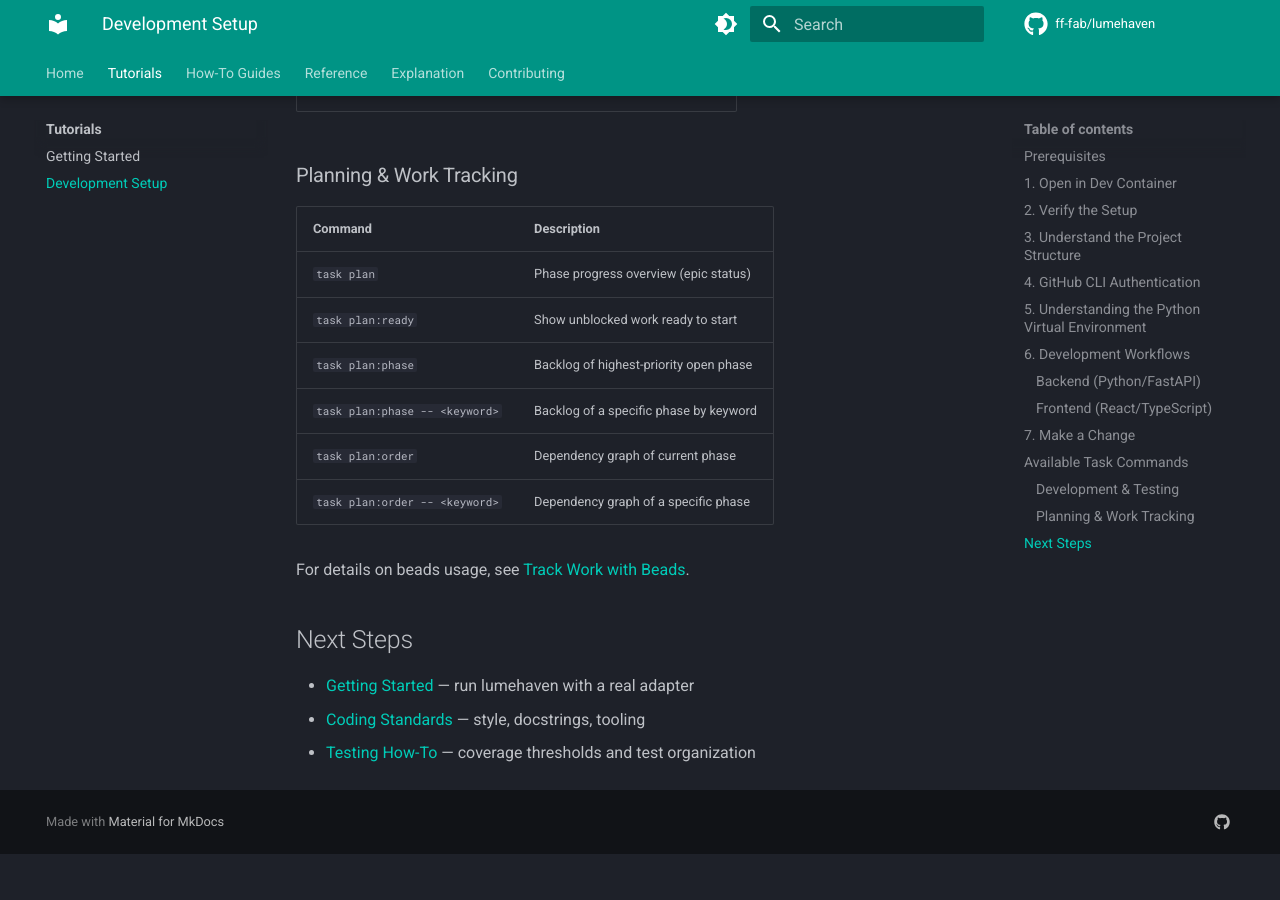
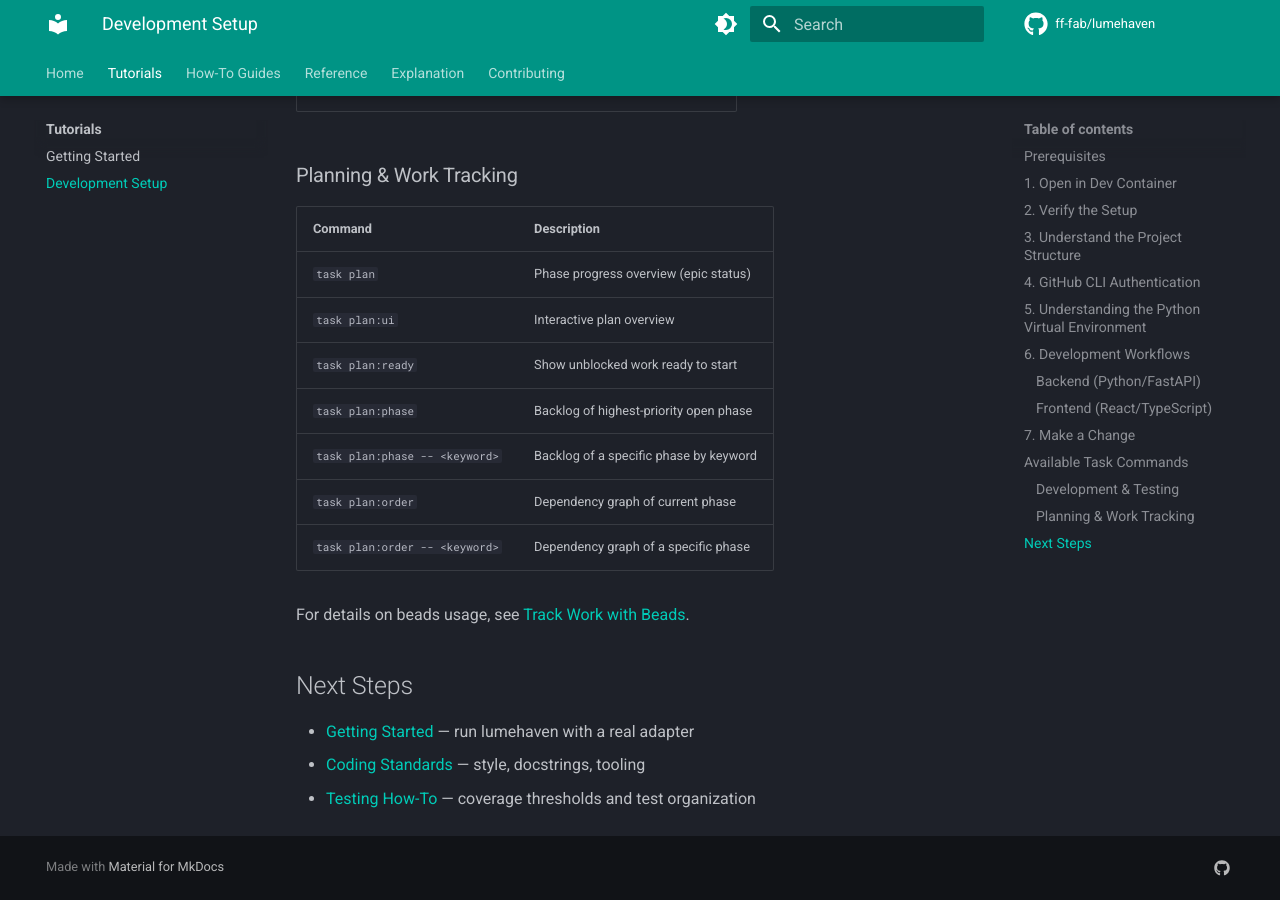
Before and after one commit to ff-fab/lumehaven, an MkDocs documentation site: the page built from docs/tutorials/development-setup.md, in a window 1280 px wide and 900 px high, scrolled down 4551 px. Built offline with MkDocs 1.6.1 and Material for MkDocs 9.7.7, drawn with Linux system fonts in a browser that asks for light colours; comment, search, counter and statistics services are not loaded; before the commit the page ends 5405 px from its top, so only the background shows below that.

Commit message:
feat: add interactive epic browser (task plan:ui) (#45)
* feat: add interactive epic browser (task plan:ui)

- Add fzf to devcontainer for interactive terminal UIs
- New task plan:ui launches fzf-powered epic browser with preview pane
- Preview shows phase backlog with compact formatting:
  - Stripped redundant type tags and parent-only blockers
  - Shortened child IDs, arrow notation for dependencies
  - Dimmed blocked tasks, adaptive layout by terminal width
- Existing task plan unchanged (backwards compatible)
- Updated development-setup docs with new task
- Reopened lh-clk (child lh-clk.4 still pending)

* fix: address PR review findings

- Fix header comment to match actual behavior (Enter shows backlog, not ID)
- Quote SCRIPT_DIR in fzf --preview to handle paths with spaces
- Null-safe jq defaults (// 0) and bash normalization for empty/null values
- Add argument guard to plan-preview.sh for clear error on missing input

---------

Co-authored-by: ff-fab <ff-fab@users.noreply.github.com>

```diff
--- a/Taskfile.yml
+++ b/Taskfile.yml
@@ -99,6 +99,12 @@ tasks:
           fi
         fi
         bd graph "$EPIC_ID" --compact
+
+  plan:ui:
+    desc: Interactive epic browser with preview (requires fzf)
+    silent: true
+    cmds:
+      - bash scripts/plan-interactive.sh
 
   # ===========================================================================
   # Test Tasks - Top Level
--- a/docs/tutorials/development-setup.md
+++ b/docs/tutorials/development-setup.md
@@ -214,6 +214,7 @@ For the full contribution workflow, see the
 | Command                         | Description                              |
 | ------------------------------- | ---------------------------------------- |
 | `task plan`                     | Phase progress overview (epic status)    |
+| `task plan:ui`                  | Interactive plan overview                |
 | `task plan:ready`               | Show unblocked work ready to start       |
 | `task plan:phase`               | Backlog of highest-priority open phase   |
 | `task plan:phase -- <keyword>`  | Backlog of a specific phase by keyword   |
```
Also changed, not shown: 4 other files.
